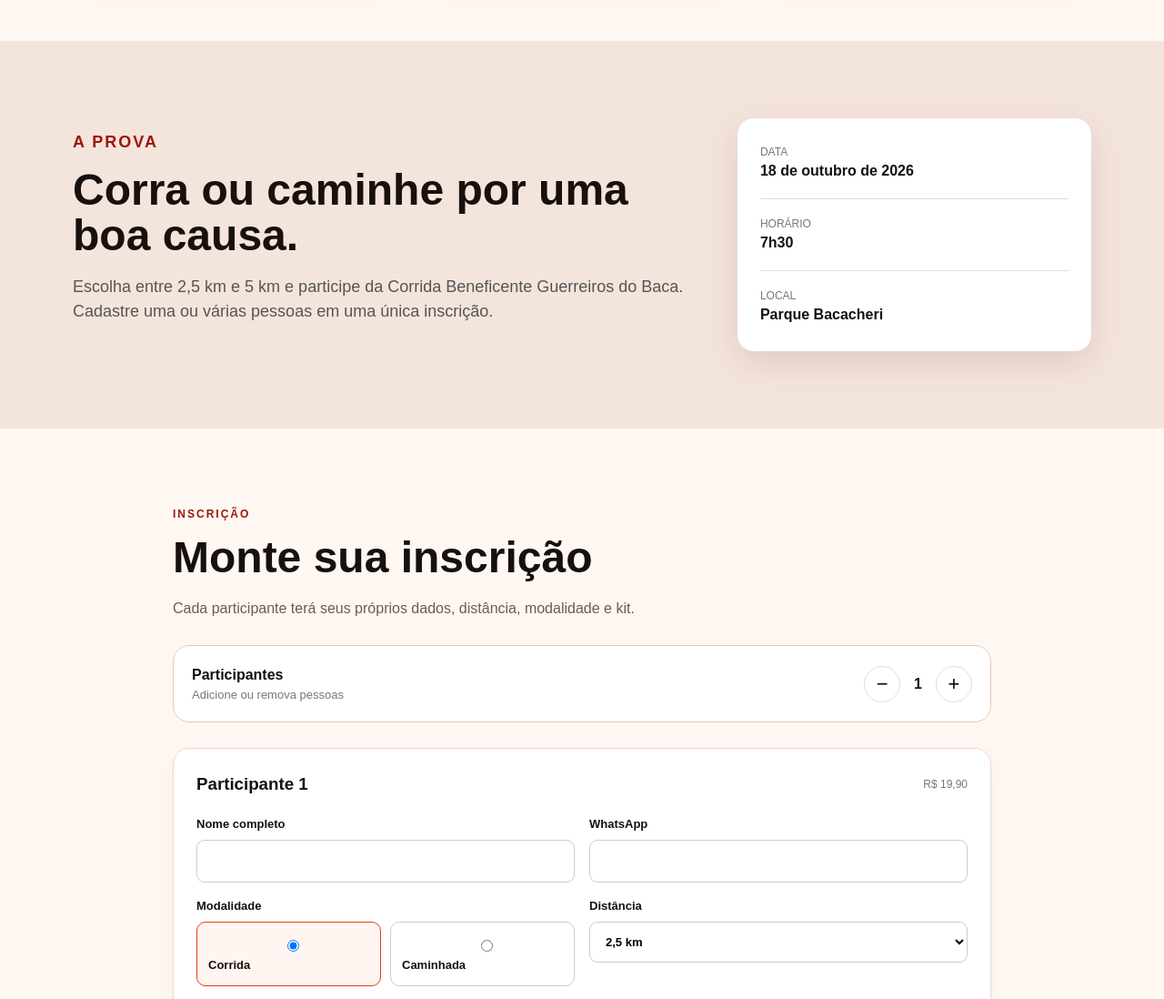
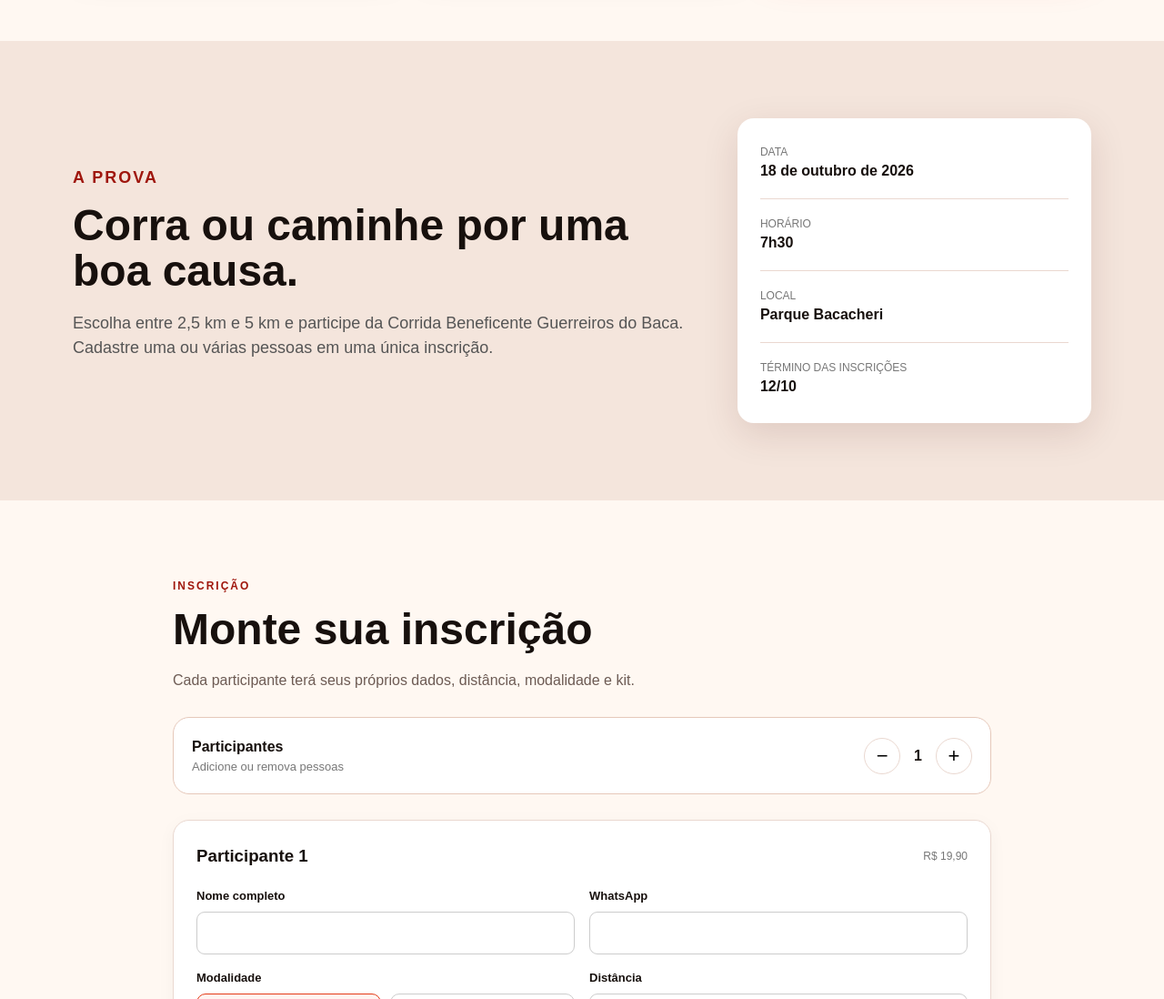
Before and after one commit to cwplayeventos/corrida, a website: page index.html in a window 1280 px wide. Shown: the part 1528-2626 px from the top of the page at 91% size. Drawn offline with Linux system fonts and the light colour scheme.

Commit message:
Update index.html

```diff
--- a/index.html
+++ b/index.html
@@ -29,7 +29,7 @@
 </div></section>
 <section class="section section-alt"><div class="container two-cols">
 <div><p class="eyebrow dark">A PROVA</p><h2>Corra ou caminhe por uma boa causa.</h2><p>Escolha entre 2,5 km e 5 km e participe da Corrida Beneficente Guerreiros do Baca. Cadastre uma ou várias pessoas em uma única inscrição.</p></div>
-<div class="event-card"><div><span>Data</span><strong>18 de outubro de 2026</strong></div><div><span>Horário</span><strong>7h30</strong></div><div><span>Local</span><strong>Parque Bacacheri</strong></div></div>
+<div class="event-card"><div><span>Data</span><strong>18 de outubro de 2026</strong></div><div><span>Horário</span><strong>7h30</strong></div><div><span>Local</span><strong>Parque Bacacheri</strong></div><div><span>Término das inscrições</span><strong>12/10</strong></div></div>
 </div></section>
 <section id="inscricao" class="section"><div class="container form-container">
 <p class="eyebrow dark">INSCRIÇÃO</p><h2>Monte sua inscrição</h2><p class="muted">Cada participante terá seus próprios dados, distância, modalidade e kit.</p>
```
